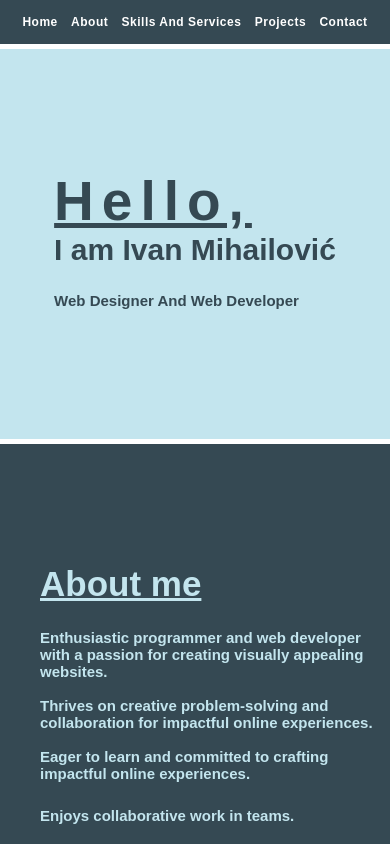
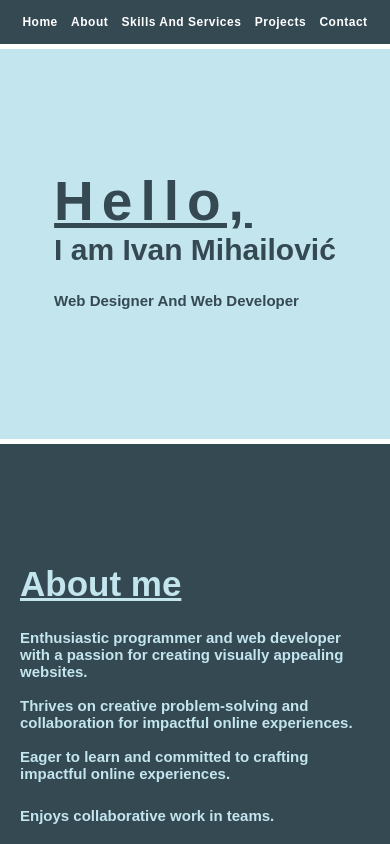
Before and after one commit to ivanyzzza/portfolio, a plain HTML site: page index.html in a window 390 px wide. Shown: the top 844 px of the page. Drawn offline with Linux system fonts and the light colour scheme.

Commit message:
Update responsive.css

```diff
--- a/css/responsive.css
+++ b/css/responsive.css
@@ -324,7 +324,8 @@
         }
         #ab-text-holder{
             #text-holder{
-                padding-left: 40px;
+                padding-left: 20px;
+                padding-right: 20px;
                 h3{
                     font-size: 35px;
                 }
```
